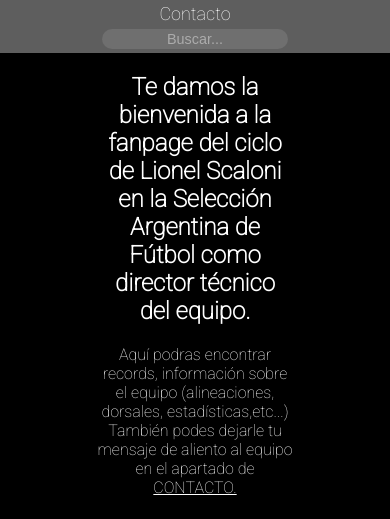
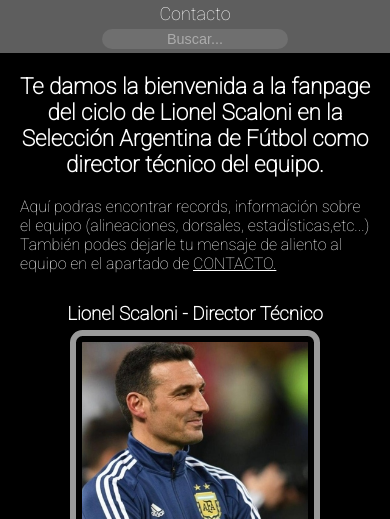
Before and after one commit to GonzaloRamos01/Scaloneta, a plain HTML site: page index.html in a window 390 px wide. Shown: the part 60-579 px from the top of the page. Drawn offline with Linux system fonts and the light colour scheme.

Commit message:
arregle index texto tamaños y alineacion

```diff
--- a/css/style.css
+++ b/css/style.css
@@ -439,6 +439,9 @@
 @media (max-width:480px) {
 
     /*INDEX*/
+    /*MAIN*/
+
+    /*grid index*/
 
     nav{
         flex-direction: column;
@@ -486,30 +489,34 @@
 
     .main {
     flex-direction: column;
-        align-items: center;
     }
 
     .div__texto {
-        width: 50%;
-        color: white;
+    width: 100%;
     }
 
     .titulo__secundario {
-        font-size: 1.5em;
-        width: 100%;
-        margin-left: 0px;
+    font-size: 1.4em;
     }
 
-    .texto__parrafo{
-        width: 100%;
-        text-align: center;
-        margin-left: 0px;
+/*IMAGEN SCALONI MAIN INDEX*/
+
+.card {
+    display: flex;
+    flex-direction: column;
+    align-items: center;
+    margin-top: 5px;
+    margin-right: 0px;
+    margin-bottom: 5px;
 }
-
 
 .card__img{
     height: 250px;
     width: 250px;
+}
+
+.card__piefoto{
+    margin: 5px;
 }
 
     footer{
@@ -528,20 +535,6 @@
         margin-bottom: 0px;
     }
 
-    .card {
-
-        display: flex;
-        flex-direction: column;
-        align-items: center;
-        margin-top: 5px;
-        margin-right: 0px;
-        margin-bottom: 5px;
-    }
-
-    .card__piefoto{
-        margin: 0px;
-        margin-bottom: 5px;
-    }
 
     /*CONTACTO*/
 
```
Lines whose indentation alone changed are shown as unchanged.
